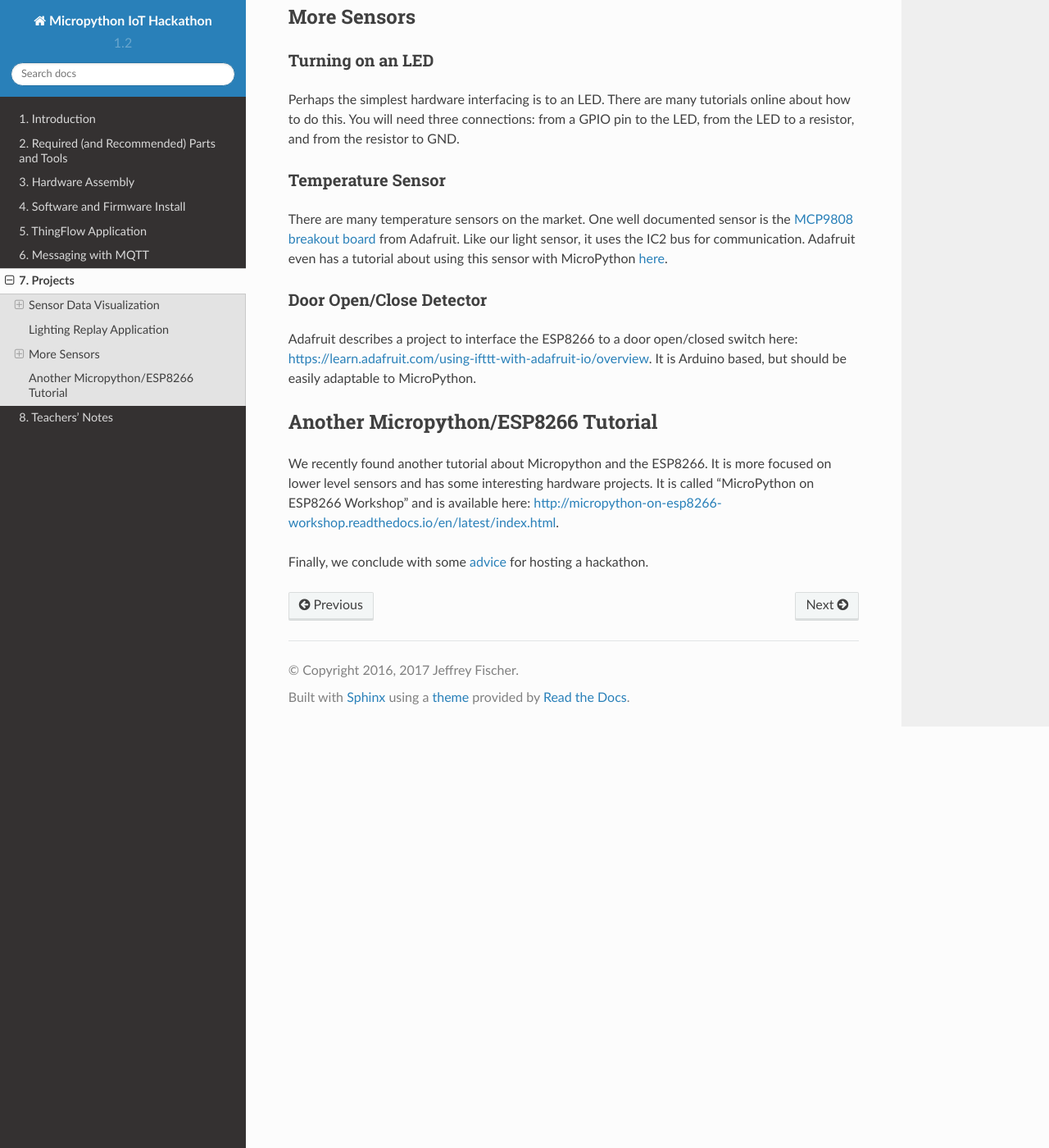
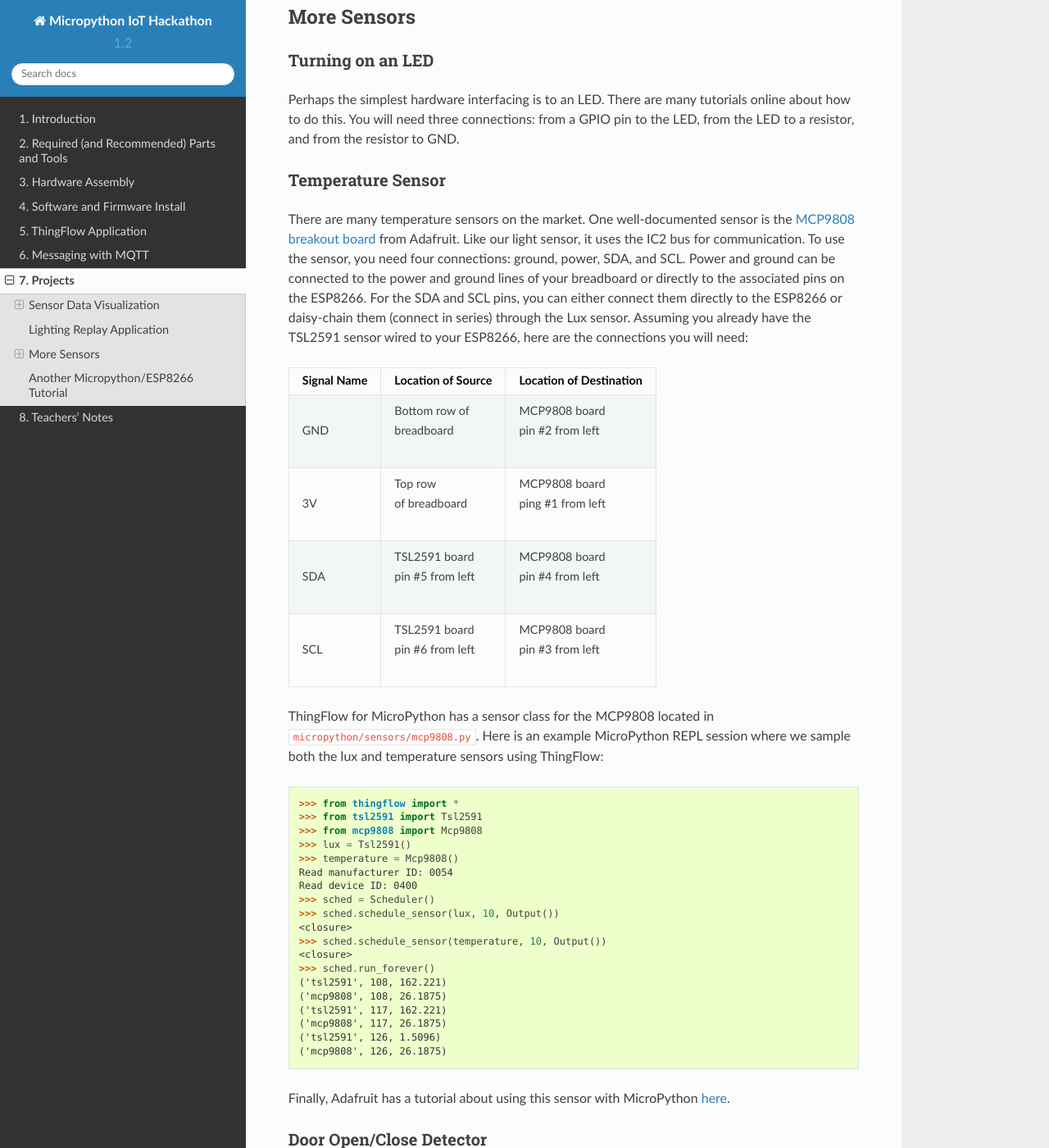
Before and after one commit to jfischer/micropython-iot-hackathon, a Sphinx documentation site: the page built from docs/projects.rst, in a window 1280 px wide and 1400 px high, scrolled down 2453 px. Shown: the whole window at 82% size. Built offline with Sphinx 7.4.7 and the Read the Docs theme 2.0.0, drawn with Linux system fonts in a browser that asks for light colours.

Commit message:
Add MCP9808 temp sensor to projects; fix bug in wiring table

```diff
--- a/docs/hardware-assembly.rst
+++ b/docs/hardware-assembly.rst
@@ -110,7 +110,7 @@ Here are the connections to make if you have the Adafruit ESP8266 board:
 |   A2       | GND         | | Bottom row of           | | TSL2591 board          |
 |            |             | | breadboard              | | pin #2 from left       |
 +------------+-------------+---------------------------+--------------------------+
-|   A3       | 3V          | | ESP8266 board pin #2    | | Top row of             |
+|   A3       | 3V          | | ESP8266 board pin #2    | | Top row                |
 |            |             | | from right on top row   | | of breadboard          |
 +------------+-------------+---------------------------+--------------------------+
 |   A4       | Vin         | | Top row of              | | TSL2591 board          |
--- a/docs/projects.rst
+++ b/docs/projects.rst
@@ -65,11 +65,64 @@ to the LED, from the LED to a resistor, and from the resistor to GND.
 
 Temperature Sensor
 ~~~~~~~~~~~~~~~~~~
-There are many temperature sensors on the market. One well documented sensor
+There are many temperature sensors on the market. One well-documented sensor
 is the `MCP9808 breakout board <https://www.adafruit.com/products/1782>`__ from
-Adafruit. Like our light sensor, it uses the IC2 bus for communication. Adafruit
-even has a tutorial about using this sensor with MicroPython
+Adafruit. Like our light sensor, it uses the IC2 bus for communication. To
+use the sensor, you need four connections: ground, power, SDA, and SCL. Power
+and ground can be connected to the power and ground lines of your breadboard
+or directly to the associated pins on the ESP8266. For the SDA and SCL pins,
+you can either connect them directly to the ESP8266 or daisy-chain them
+(connect in series) through
+the Lux sensor. Assuming you already have the TSL2591 sensor wired to your
+ESP8266, here are the connections you will need:
+
++-------------+---------------------------+--------------------------+
+| Signal Name | Location of Source        | Location of Destination  |
+|             |                           |                          |
++=============+===========================+==========================+
+| GND         | | Bottom row of           | | MCP9808 board          |
+|             | | breadboard              | | pin #2 from left       |
++-------------+---------------------------+--------------------------+
+| 3V          | | Top row                 | | MCP9808 board          |
+|             | | of breadboard           | | ping #1 from left      |
++-------------+---------------------------+--------------------------+
+| SDA         | | TSL2591 board           | | MCP9808 board          |
+|             | | pin #5 from left        | | pin #4 from left       |
++-------------+---------------------------+--------------------------+
+| SCL         | | TSL2591 board           | | MCP9808 board          |
+|             | | pin #6 from left        | | pin #3 from left       |
++-------------+---------------------------+--------------------------+
+
+ThingFlow for MicroPython has a sensor class for the MCP9808 located
+in ``micropython/sensors/mcp9808.py``. Here is an example MicroPython
+REPL session where we sample both the lux and temperature sensors using
+ThingFlow:
+
+.. code-block:: python
+
+    >>> from thingflow import *
+    >>> from tsl2591 import Tsl2591
+    >>> from mcp9808 import Mcp9808
+    >>> lux = Tsl2591()
+    >>> temperature = Mcp9808()
+    Read manufacturer ID: 0054
+    Read device ID: 0400
+    >>> sched = Scheduler()
+    >>> sched.schedule_sensor(lux, 10, Output())
+    <closure>
+    >>> sched.schedule_sensor(temperature, 10, Output())
+    <closure>
+    >>> sched.run_forever()
+    ('tsl2591', 108, 162.221)
+    ('mcp9808', 108, 26.1875)
+    ('tsl2591', 117, 162.221)
+    ('mcp9808', 117, 26.1875)
+    ('tsl2591', 126, 1.5096)
+    ('mcp9808', 126, 26.1875)
+
+Finally, Adafruit has a tutorial about using this sensor with MicroPython
 `here <https://learn.adafruit.com/micropython-hardware-i2c-devices>`__.
+
 
 Door Open/Close Detector
 ~~~~~~~~~~~~~~~~~~~~~~~~
```
